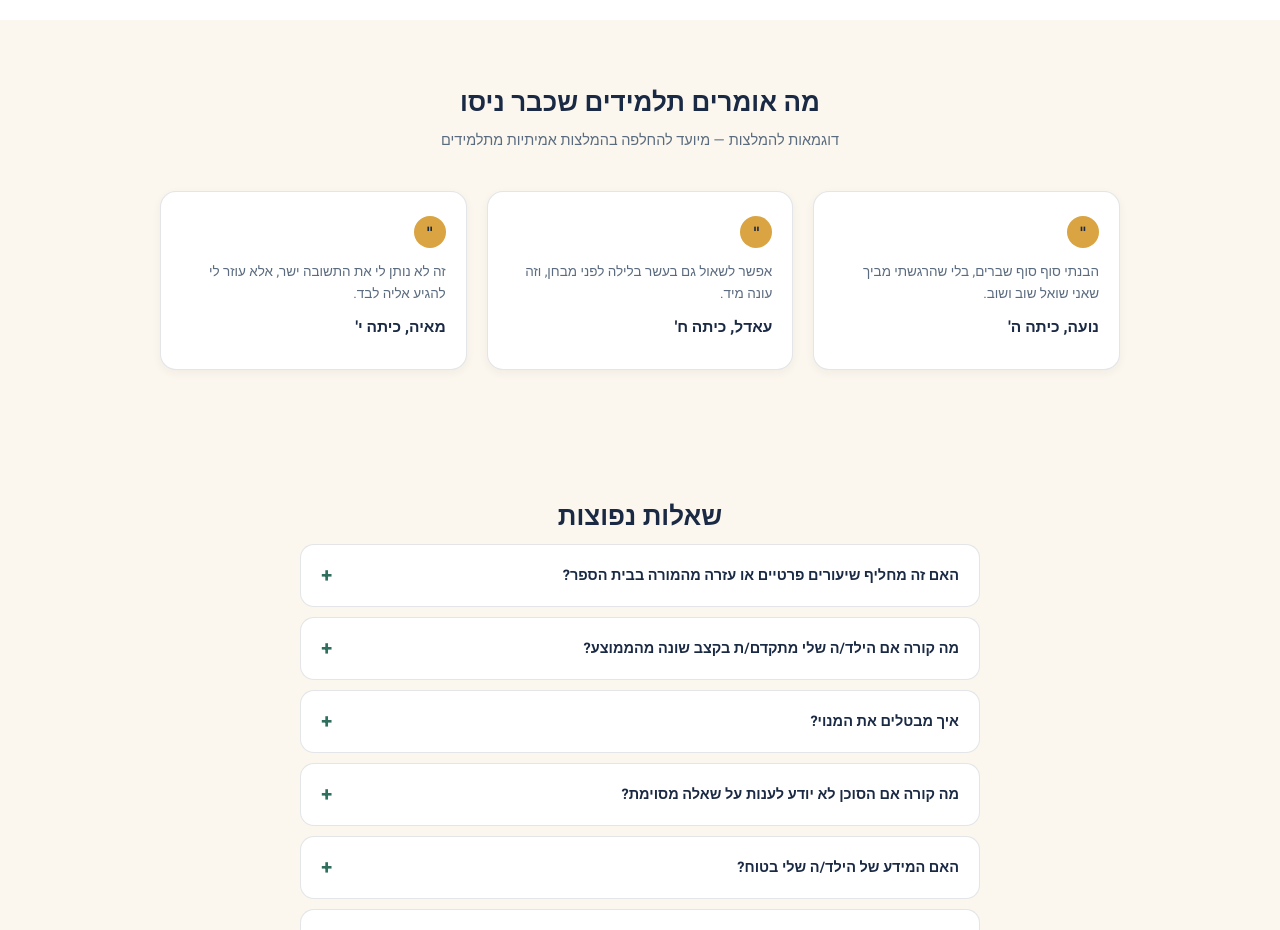
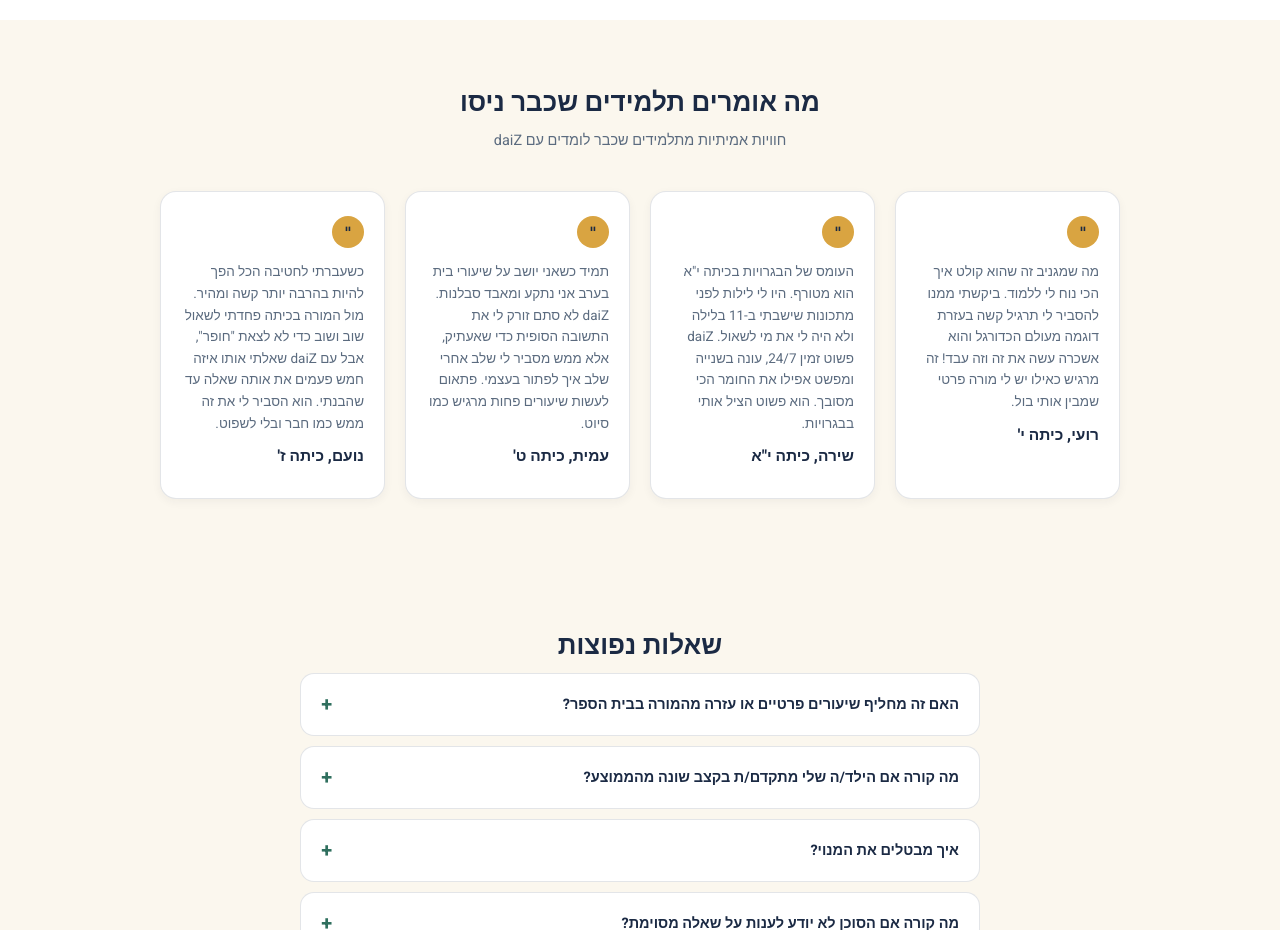
Before and after one commit to ammar1911/zivo-whasapp, a website: page site/index.html in a window 1280 px wide. Shown: the part 4700-5630 px from the top of the page. Drawn offline with Linux system fonts and the light colour scheme.

Commit message:
Update index.html

```diff
--- a/site/index.html
+++ b/site/index.html
@@ -716,22 +716,27 @@ src="https://www.facebook.com/tr?id=1870528049644058&ev=PageView&noscript=1"
 
 <section id="testimonials">
   <h2 class="section-title" data-i18n="testiTitle">מה אומרים תלמידים שכבר ניסו</h2>
-  <p class="section-sub" data-i18n="testiSub">דוגמאות להמלצות — מיועד להחלפה בהמלצות אמיתיות מתלמידים</p>
+  <p class="section-sub" data-i18n="testiSub">חוויות אמיתיות מתלמידים שכבר לומדים עם daiZ</p>
   <div class="steps">
     <div class="step-card">
       <div class="step-num">"</div>
-      <p data-i18n="testi1Quote">הבנתי סוף סוף שברים, בלי שהרגשתי מביך שאני שואל שוב ושוב.</p>
-      <h3 data-i18n="testi1Name" style="margin-top:10px;">נועה, כיתה ה'</h3>
+      <p data-i18n="testi1Quote">מה שמגניב זה שהוא קולט איך הכי נוח לי ללמוד. ביקשתי ממנו להסביר לי תרגיל קשה בעזרת דוגמה מעולם הכדורגל והוא אשכרה עשה את זה וזה עבד! זה מרגיש כאילו יש לי מורה פרטי שמבין אותי בול.</p>
+      <h3 data-i18n="testi1Name" style="margin-top:10px;">רועי, כיתה י'</h3>
     </div>
     <div class="step-card">
       <div class="step-num">"</div>
-      <p data-i18n="testi2Quote">אפשר לשאול גם בעשר בלילה לפני מבחן, וזה עונה מיד.</p>
-      <h3 data-i18n="testi2Name" style="margin-top:10px;">עאדל, כיתה ח'</h3>
+      <p data-i18n="testi2Quote">העומס של הבגרויות בכיתה י"א הוא מטורף. היו לי לילות לפני מתכונות שישבתי ב-11 בלילה ולא היה לי את מי לשאול. daiZ פשוט זמין 24/7, עונה בשנייה ומפשט אפילו את החומר הכי מסובך. הוא פשוט הציל אותי בבגרויות.</p>
+      <h3 data-i18n="testi2Name" style="margin-top:10px;">שירה, כיתה י"א</h3>
     </div>
     <div class="step-card">
       <div class="step-num">"</div>
-      <p data-i18n="testi3Quote">זה לא נותן לי את התשובה ישר, אלא עוזר לי להגיע אליה לבד.</p>
-      <h3 data-i18n="testi3Name" style="margin-top:10px;">מאיה, כיתה י'</h3>
+      <p data-i18n="testi3Quote">תמיד כשאני יושב על שיעורי בית בערב אני נתקע ומאבד סבלנות. daiZ לא סתם זורק לי את התשובה הסופית כדי שאעתיק, אלא ממש מסביר לי שלב אחרי שלב איך לפתור בעצמי. פתאום לעשות שיעורים פחות מרגיש כמו סיוט.</p>
+      <h3 data-i18n="testi3Name" style="margin-top:10px;">עמית, כיתה ט'</h3>
+    </div>
+    <div class="step-card">
+      <div class="step-num">"</div>
+      <p data-i18n="testi4Quote">כשעברתי לחטיבה הכל הפך להיות בהרבה יותר קשה ומהיר. מול המורה בכיתה פחדתי לשאול שוב ושוב כדי לא לצאת "חופר", אבל עם daiZ שאלתי אותו איזה חמש פעמים את אותה שאלה עד שהבנתי. הוא הסביר לי את זה ממש כמו חבר ובלי לשפוט.</p>
+      <h3 data-i18n="testi4Name" style="margin-top:10px;">נועם, כיתה ז'</h3>
     </div>
   </div>
 </section>
@@ -864,13 +869,15 @@ src="https://www.facebook.com/tr?id=1870528049644058&ev=PageView&noscript=1"
       grade5:"כיתה ה'", grade6:"כיתה ו'", grade7:"כיתה ז'", grade8:"כיתה ח'",
       grade9:"כיתה ט'", grade10:"כיתה י'", grade11:'כיתה י"א', grade12:'כיתה י"ב',
       testiTitle:"מה אומרים תלמידים שכבר ניסו",
-      testiSub:"דוגמאות להמלצות — מיועד להחלפה בהמלצות אמיתיות מתלמידים",
-      testi1Quote:"הבנתי סוף סוף שברים, בלי שהרגשתי מביך שאני שואל שוב ושוב.",
-      testi1Name:"נועה, כיתה ה'",
-      testi2Quote:"אפשר לשאול גם בעשר בלילה לפני מבחן, וזה עונה מיד.",
-      testi2Name:"עאדל, כיתה ח'",
-      testi3Quote:"זה לא נותן לי את התשובה ישר, אלא עוזר לי להגיע אליה לבד.",
-      testi3Name:"מאיה, כיתה י'",
+      testiSub:"חוויות אמיתיות מתלמידים שכבר לומדים עם daiZ",
+      testi1Quote:"מה שמגניב זה שהוא קולט איך הכי נוח לי ללמוד. ביקשתי ממנו להסביר לי תרגיל קשה בעזרת דוגמה מעולם הכדורגל והוא אשכרה עשה את זה וזה עבד! זה מרגיש כאילו יש לי מורה פרטי שמבין אותי בול.",
+      testi1Name:"רועי, כיתה י'",
+      testi2Quote:"העומס של הבגרויות בכיתה י\"א הוא מטורף. היו לי לילות לפני מתכונות שישבתי ב-11 בלילה ולא היה לי את מי לשאול. daiZ פשוט זמין 24/7, עונה בשנייה ומפשט אפילו את החומר הכי מסובך. הוא פשוט הציל אותי בבגרויות.",
+      testi2Name:"שירה, כיתה י\"א",
+      testi3Quote:"תמיד כשאני יושב על שיעורי בית בערב אני נתקע ומאבד סבלנות. daiZ לא סתם זורק לי את התשובה הסופית כדי שאעתיק, אלא ממש מסביר לי שלב אחרי שלב איך לפתור בעצמי. פתאום לעשות שיעורים פחות מרגיש כמו סיוט.",
+      testi3Name:"עמית, כיתה ט'",
+      testi4Quote:"כשעברתי לחטיבה הכל הפך להיות בהרבה יותר קשה ומהיר. מול המורה בכיתה פחדתי לשאול שוב ושוב כדי לא לצאת \"חופר\", אבל עם daiZ שאלתי אותו איזה חמש פעמים את אותה שאלה עד שהבנתי. הוא הסביר לי את זה ממש כמו חבר ובלי לשפוט.",
+      testi4Name:"נועם, כיתה ז'",
       proofTitle:"בדיוק לפי הספר שלכם",
       proofSub:"ככה נראה שיעור אמיתי — שאלה, ופתרון מוסבר צעד-אחר-צעד",
       ex1Tag:"כיתה ז' · משוואות",
@@ -1022,13 +1029,15 @@ src="https://www.facebook.com/tr?id=1870528049644058&ev=PageView&noscript=1"
       grade5:"الصف الخامس", grade6:"الصف السادس", grade7:"الصف السابع", grade8:"الصف الثامن",
       grade9:"الصف التاسع", grade10:"الصف العاشر", grade11:"الصف الحادي عشر", grade12:"الصف الثاني عشر",
       testiTitle:"طلاب جرّبوا المعلّم... وهذا ما قالوه",
-      testiSub:"أمثلة على التوصيات — مخصّصة لتُستبدل بتوصيات حقيقية من طلاب",
-      testi1Quote:"فهمت أخيراً الكسور، من دون أن أشعر بالإحراج من تكرار السؤال.",
-      testi1Name:"نور، الصف الخامس",
-      testi2Quote:"أقدر أسأل حتى الساعة عشرة ليلاً قبل الامتحان، ويردّ فوراً.",
-      testi2Name:"عادل، الصف الثامن",
-      testi3Quote:"ما بيعطيني الجواب مباشرة، بل يساعدني أوصله لحالي.",
-      testi3Name:"مايا، الصف العاشر",
+      testiSub:"تجارب حقيقية من طلاب يتعلّمون فعلاً مع daiZ",
+      testi1Quote:"مش بس بيعطيني الشرح، daiZ كمان بيعمل لي اختبارات صغيرة ومراجعة عشان يتأكد إن المعلومة ثبتت بعقلي. طريقة الشرح تبعته خلتني أحب مواد كنت أعتبرها ممله وصعبة.",
+      testi1Name:"بيان، الصف الثاني عشر",
+      testi2Quote:"في فترة البجروت الوقت ضيق والمواد كثيرة. بدل ما أضيع ساعات وأنا أدور على شرح أو حل بالإنترنت، بسأل daiZ وبحصل على إجابة دقيقة ومباشرة بتوفر عليّ وقت وجهد خرافي.",
+      testi2Name:"عمر، الصف الحادي عشر",
+      testi3Quote:"أحلى إشي إنه ما بتفرق معه قديش الوقت متأخر أو كم مرة عدت السؤال. لما كنت أستحي أسأل بالصف عشان ما يبين إني مش فاهمة، daiZ كان يرجع يشرح لي بالوقت والطريقة اللي بتناسبني أنا.",
+      testi3Name:"ليلى، الصف العاشر",
+      testi4Quote:"كل عمرها الرياضيات كانت تعمل لي توتر، خصوصاً لما المسألة تكون معقدة. daiZ بيعرف كيف يجزّئ السؤال لأجزاء صغيرة ويفهمني إياها حبة حبة. لأول مرة بفوت على امتحان وأنا حاسس حالي جاهز ومطمئن.",
+      testi4Name:"سعيد، الصف الثامن",
       proofTitle:"بالضبط حسب منهاجكم",
       proofSub:"هكذا يبدو الدرس الحقيقي — سؤال، وحل مشروح خطوة بخطوة",
       ex1Tag:"الصف السابع · معادلات",
```
